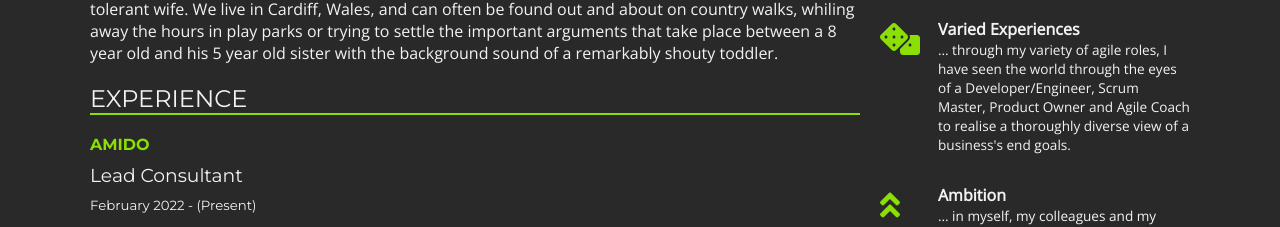
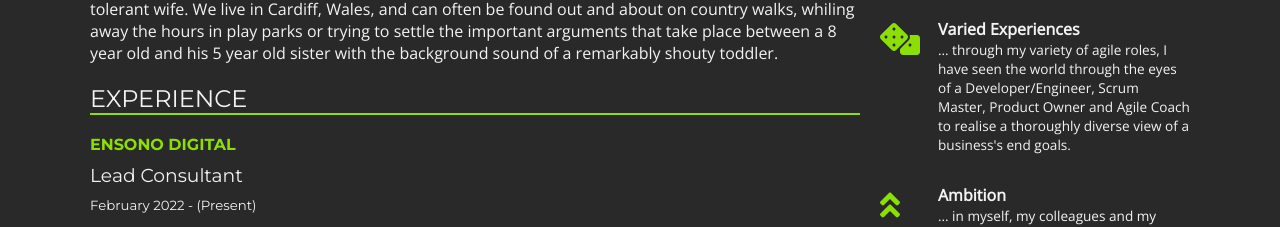
Before and after one commit to rjcoupe/cv, an Angular app: page / in a window 1280 px wide. Shown: the part 799-1026 px from the top of the page. Built offline with nearby package versions, Linux system fonts and the light colour scheme.

Commit message:
Updated Amido to Ensono Digital

```diff
--- a/src/app/experience/experience.component.ts
+++ b/src/app/experience/experience.component.ts
@@ -19,7 +19,7 @@ export class ExperienceComponent implements OnInit {
   jobs: IJob[] = [
     {
       title: 'Lead Consultant',
-      employer: 'Amido',
+      employer: 'Ensono Digital',
       location: 'Remote',
       dateFrom: 'February 2022',
       bullets: [
@@ -28,7 +28,7 @@ export class ExperienceComponent implements OnInit {
     },
     {
       title: 'Senior Consultant',
-      employer: 'Amido',
+      employer: 'Ensono Digital',
       location: 'Remote',
       dateFrom: 'September 2021',
       dateTo: 'February 2022',
```
